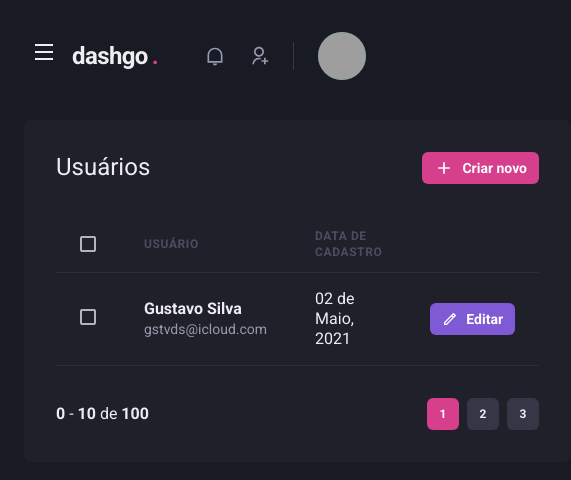
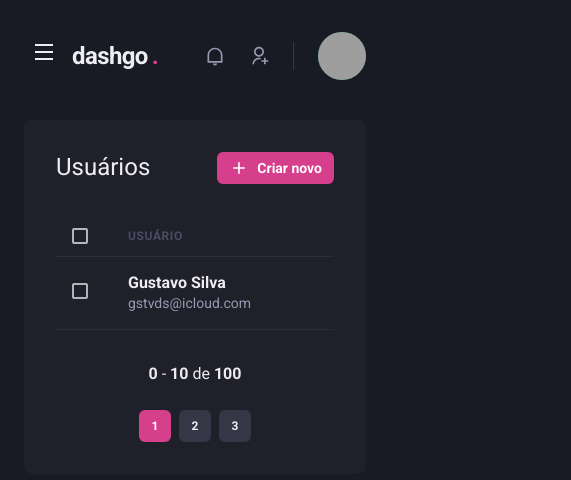
Before and after one commit to gstvds/dashgo, a Next.js app: page /users in a window 390 px wide. Shown: the top 480 px of the page, 571 px wide, since content can reach past the window. Built offline with nearby package versions, Linux system fonts and the light colour scheme; grey boxes are pictures that could not be loaded.

Commit message:
fix: Changes users list to be responsive

```diff
--- a/src/components/Pagination/index.tsx
+++ b/src/components/Pagination/index.tsx
@@ -4,7 +4,7 @@
 export function Pagination() {
   return (
     <Stack
-      direction="row"
+      direction={['column', 'row']}
       mt="8"
       justify="space-between"
       align="center"
--- a/src/pages/dashboard.tsx
+++ b/src/pages/dashboard.tsx
@@ -71,7 +71,7 @@
 
         <SimpleGrid flex="1" gap="4" minChildWidth="320px" align="flex-start">
           <Box
-            p={[6, 8]}
+            p={["6", "8"]}
             bg="gray.800"
             borderRadius={8}
           >
@@ -79,7 +79,7 @@
             <Chart type="area" height={160} options={options} series={series} />
           </Box>
           <Box
-            p={[6, 8]}
+            p={["6", "8"]}
             bg="gray.800"
             borderRadius={8}
           >
--- a/src/pages/users/index.tsx
+++ b/src/pages/users/index.tsx
@@ -1,34 +1,24 @@
-import { Box, Button, Checkbox, Flex, Heading, Icon, Table, Tbody, Td, Text, Th, Thead, Tr } from '@chakra-ui/react';
+import { Box, Button, Checkbox, Flex, Heading, Icon, Table, Tbody, Td, Text, Th, Thead, Tr, useBreakpointValue } from '@chakra-ui/react';
 import { RiAddLine, RiPencilLine } from 'react-icons/ri';
 import { Header } from '../../components/Header';
 import { Pagination } from '../../components/Pagination';
 import { Sidebar } from '../../components/Sidebar';
 
 export default function UserList() {
+  const isWide = useBreakpointValue({
+    base: false,
+    lg: true,
+  });
+
   return (
     <Box>
       <Header />
 
-      <Flex
-        w="100%"
-        my="6"
-        maxWidth={1480}
-        mx="auto"
-        px="6"
-      >
+      <Flex w="100%" my="6" maxWidth={1480} mx="auto" px="6">
         <Sidebar />
 
-        <Box
-          flex="1"
-          borderRadius={8}
-          bg="gray.800"
-          p="8"
-        >
-          <Flex
-            mb="8"
-            justify="space-between"
-            align="center"
-          >
+        <Box flex="1" borderRadius={8} bg="gray.800" p="8">
+          <Flex mb="8" justify="space-between" align="center">
             <Heading size="lg" fontWeight="normal">Usuários</Heading>
 
             <Button
@@ -45,17 +35,16 @@
           <Table colorScheme="whiteAlpha">
             <Thead>
               <Tr>
-                <Th px="6" color="gray.300" w="8">
+                <Th px={["4", "4", "6"]} color="gray.300" w="8">
                   <Checkbox colorScheme="pink" />
                 </Th>
                 <Th>Usuário</Th>
-                <Th>Data de cadastro</Th>
-                <Th w="8"></Th>
+                {isWide && <Th>Data de cadastro</Th>}
               </Tr>
             </Thead>
             <Tbody>
               <Tr>
-                <Td px="6">
+                <Td px={["4", "4", "6"]}>
                   <Checkbox colorScheme="pink" />
                 </Td>
                 <Td>
@@ -64,18 +53,7 @@
                     <Text fontSize="sm" color="gray.300">gstvds@icloud.com</Text>
                   </Box>
                 </Td>
-                <Td>02 de Maio, 2021</Td>
-                <Td>
-                  <Button
-                    as="a"
-                    size="sm"
-                    fontSize="sm"
-                    colorScheme="purple"
-                    leftIcon={<Icon as={RiPencilLine} fontSize="16" />}
-                  >
-                    Editar
-                  </Button>
-                </Td>
+                {isWide && <Td>02 de Maio, 2021</Td>}
               </Tr>
             </Tbody>
           </Table>
```
